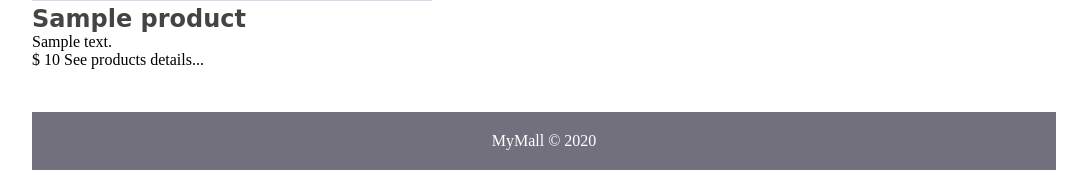
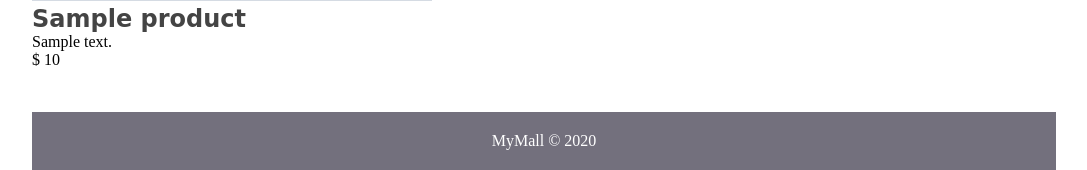
Before and after one commit to crabe-mot/ProjetWeb, a PHP site: page /index.php?controller=products&action=show&id=1 in a window 1280 px wide. Shown: the part 988-1158 px from the top of the page, without its empty margins (96-1183 px from the left). Run offline with PHP 8.4, Linux system fonts and the light colour scheme; tables that the repository leaves empty hold one stand-in row (values such as "Sample post"); grey boxes marked "Sample" are stand-in pictures; data that the repository does not hold is empty; some web fonts are replaced.

Commit message:
correction

```diff
--- a/views/products/show.php
+++ b/views/products/show.php
@@ -2,8 +2,7 @@
     <a  class="product-image" href="static/images/<?= $product->image ?>">
         <img class="standard-size" src="static/images/<?= $product->image ?>" alt="<?= $product->name ?>" title="<?= $product->name ?>">
     </a>
-    <h2><?= $product->name ?></h3>
-        <p><?= $product->description ?></p>
-        <span>$ <?= $product->price ?></span>
-        <span class="see_details">See products details...</span>
+    <h2 class="product-name"><?= $product->name ?></h2>
+    <div class="product-desc"><?= $product->description ?></div>
+    <div class="product-price">$ <?= $product->price ?></div>
 </div>
```
